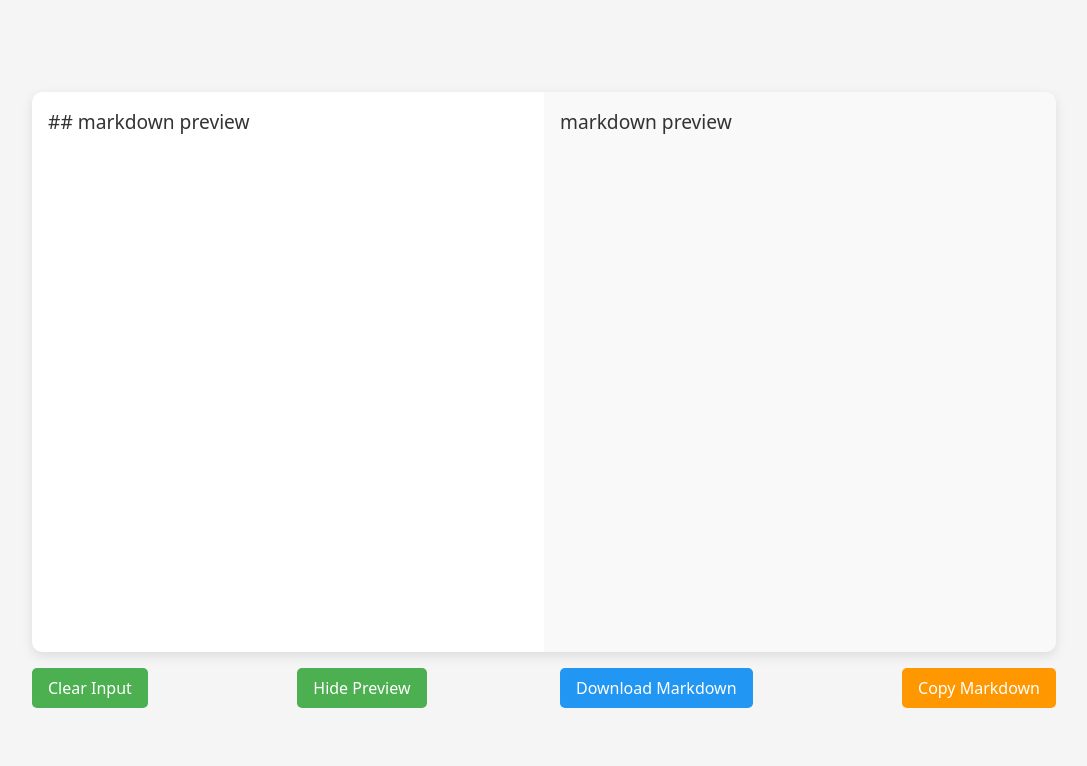
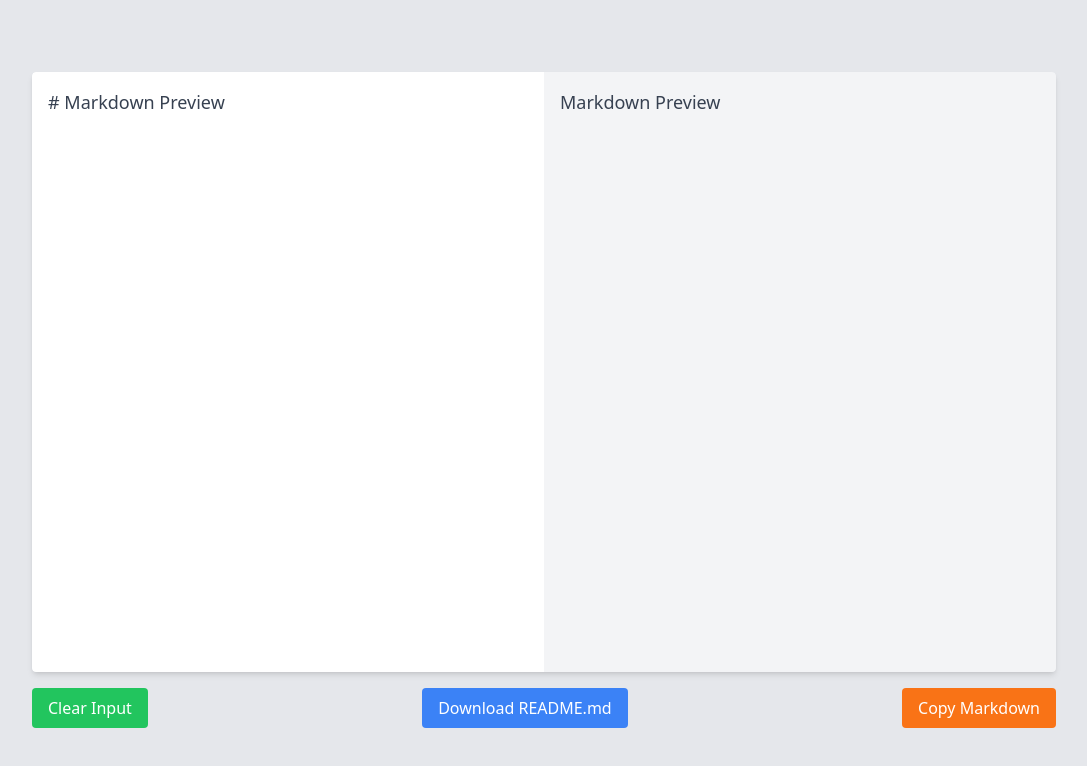
Before and after one commit to lohitkolluri/QuickMark-Preview, a Next.js app: page / in a window 1280 px wide. Shown: the top 766 px of the page, without its empty margins (96-1183 px from the left). Built offline with nearby package versions, Linux system fonts and the light colour scheme.

Commit message:
✨ Add Support for GitHub Flavored Markdown

```diff
--- a/package.json
+++ b/package.json
@@ -13,6 +13,7 @@
     "react": "^18",
     "react-dom": "^18",
     "react-markdown": "^9.0.1",
+    "remark-gfm": "^4.0.0",
     "styled-components": "^6.1.8"
   },
   "devDependencies": {
--- a/src/pages/index.js
+++ b/src/pages/index.js
@@ -1,90 +1,14 @@
 import React, { useState } from 'react';
 import ReactMarkdown from 'react-markdown';
-import styled from 'styled-components';
-
-const Container = styled.div`
-  display: flex;
-  flex-direction: column;
-  height: 100vh;
-  width: 100vw;
-  align-items: center;
-  justify-content: center;
-  background-color: #f5f5f5;
-`;
-
-const EditorContainer = styled.div`
-  display: flex;
-  width: 80%;
-  height: 70%;
-  border-radius: 10px;
-  overflow: hidden;
-  box-shadow: 0px 4px 12px rgba(0, 0, 0, 0.1);
-`;
-
-const TextArea = styled.textarea`
-  width: 50%;
-  height: 100%;
-  padding: 1rem;
-  border: none;
-  font-size: 1.2rem;
-  color: #333;
-  background-color: #fff;
-  resize: none;
-  border-top-left-radius: 10px;
-  border-bottom-left-radius: 10px;
-`;
-
-const Preview = styled(ReactMarkdown)`
-  width: 50%;
-  height: 100%;
-  padding: 1rem;
-  overflow-y: auto;
-  font-size: 1.2rem;
-  color: #333;
-  background-color: #f9f9f9;
-  border-top-right-radius: 10px;
-  border-bottom-right-radius: 10px;
-`;
-
-const ButtonContainer = styled.div`
-  display: flex;
-  justify-content: space-between;
-  width: 80%;
-  margin-top: 1rem;
-`;
-
-const Button = styled.button`
-  padding: 0.5rem 1rem;
-  border: none;
-  background-color: #4CAF50; /* Green */
-  color: white;
-  border-radius: 5px;
-  cursor: pointer;
-  transition: background-color 0.3s ease;
-
-  &:hover {
-    background-color: #45a049; /* Darker green */
-  }
-`;
-
-const ClearButton = styled(Button)`
-  margin-right: 1rem;
-`;
-
-const DownloadButton = styled(Button)`
-  background-color: #2196F3; /* Blue */
-  margin-right: 1rem;
-`;
-
-const CopyButton = styled(Button)`
-  background-color: #ff9800; /* Orange */
-`;
+import gfm from 'remark-gfm';
 
 const Index = () => {
-  const [markdown, setMarkdown] = useState('## markdown preview');
+  const initialMarkdown = `# Markdown Preview`;
+
+  const [markdown, setMarkdown] = useState(initialMarkdown);
   const [showPreview, setShowPreview] = useState(true);
 
-  const handleChange = e => {
+  const handleChange = (e) => {
     setMarkdown(e.target.value);
   };
 
@@ -98,34 +22,63 @@ const Index = () => {
 
   const downloadMarkdown = () => {
     const element = document.createElement('a');
-    const file = new Blob([markdown], {type: 'text/plain'});
+    const file = new Blob([markdown], { type: 'text/plain' });
     element.href = URL.createObjectURL(file);
-    element.download = 'markdown.txt';
+    element.download = 'README.md';
     document.body.appendChild(element);
     element.click();
   };
 
   const copyMarkdown = () => {
-    navigator.clipboard.writeText(markdown);
-    alert('Markdown copied to clipboard!');
+    navigator.clipboard.writeText(markdown)
+      .then(() => alert('Markdown copied to clipboard!'))
+      .catch(error => console.error('Error copying markdown:', error));
   };
 
   return (
-    <Container>
-      <EditorContainer>
-        <TextArea value={markdown} onChange={handleChange} />
-        {showPreview && <Preview>{markdown}</Preview>}
-      </EditorContainer>
-      <ButtonContainer>
-        <ClearButton onClick={clearInput}>Clear Input</ClearButton>
-        <Button onClick={togglePreview}>
-          {showPreview ? 'Hide Preview' : 'Show Preview'}
-        </Button>
-        <DownloadButton onClick={downloadMarkdown}>Download Markdown</DownloadButton>
-        <CopyButton onClick={copyMarkdown}>Copy Markdown</CopyButton>
-      </ButtonContainer>
-    </Container>
+    <div className="flex flex-col items-center justify-center h-screen w-screen bg-gray-200">
+      <div className="flex w-4/5 h-3/4 rounded overflow-hidden shadow-md">
+        <textarea
+          className="w-1/2 h-full p-4 border-none text-lg text-gray-700 bg-white resize-none rounded-l"
+          value={markdown}
+          onChange={handleChange}
+          placeholder="Enter your Markdown here..."
+          aria-label="Markdown Editor"
+        />
+        {showPreview && (
+          <ReactMarkdown
+            className="w-1/2 h-full p-4 overflow-y-auto text-lg text-gray-700 bg-gray-100 rounded-r"
+            remarkPlugins={[gfm]} // Use remarkPlugins instead of plugins
+            children={markdown}
+            aria-label="Markdown Preview"
+          />
+        )}
+      </div>
+      <div className="flex justify-between w-4/5 mt-4">
+        <button
+          className="px-4 py-2 bg-green-500 text-white rounded cursor-pointer transition-colors duration-300 hover:bg-green-400"
+          onClick={clearInput}
+          aria-label="Clear Input"
+        >
+          Clear Input
+        </button>
+        <button
+          className="px-4 py-2 bg-blue-500 text-white rounded cursor-pointer transition-colors duration-300 hover:bg-blue-400"
+          onClick={downloadMarkdown}
+          aria-label="Download Markdown"
+        >
+          Download README.md
+        </button>
+        <button
+          className="px-4 py-2 bg-orange-500 text-white rounded cursor-pointer transition-colors duration-300 hover:bg-orange-400"
+          onClick={copyMarkdown}
+          aria-label="Copy Markdown"
+        >
+          Copy Markdown
+        </button>
+      </div>
+    </div>
   );
-}
+};
 
 export default Index;
```
Also changed, not shown: 1 other file (tests, documents, lock files or other folders).
